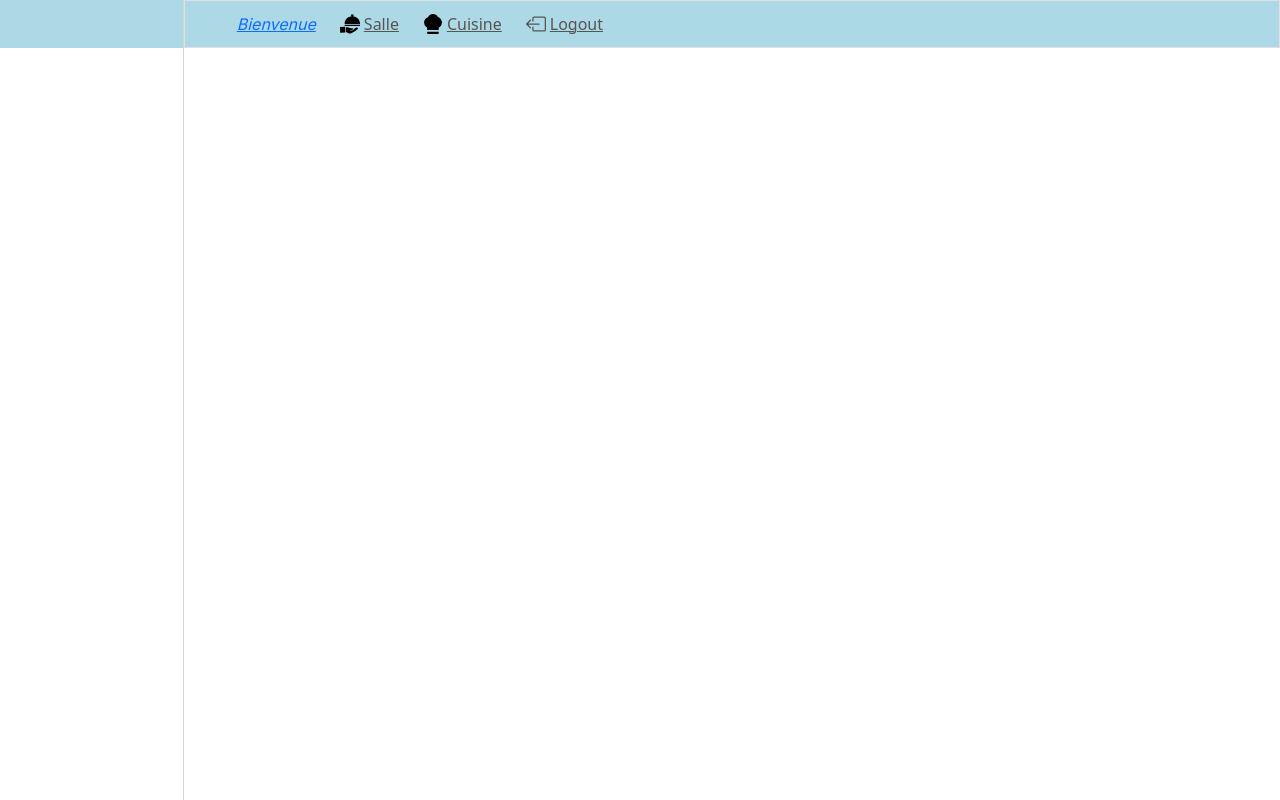
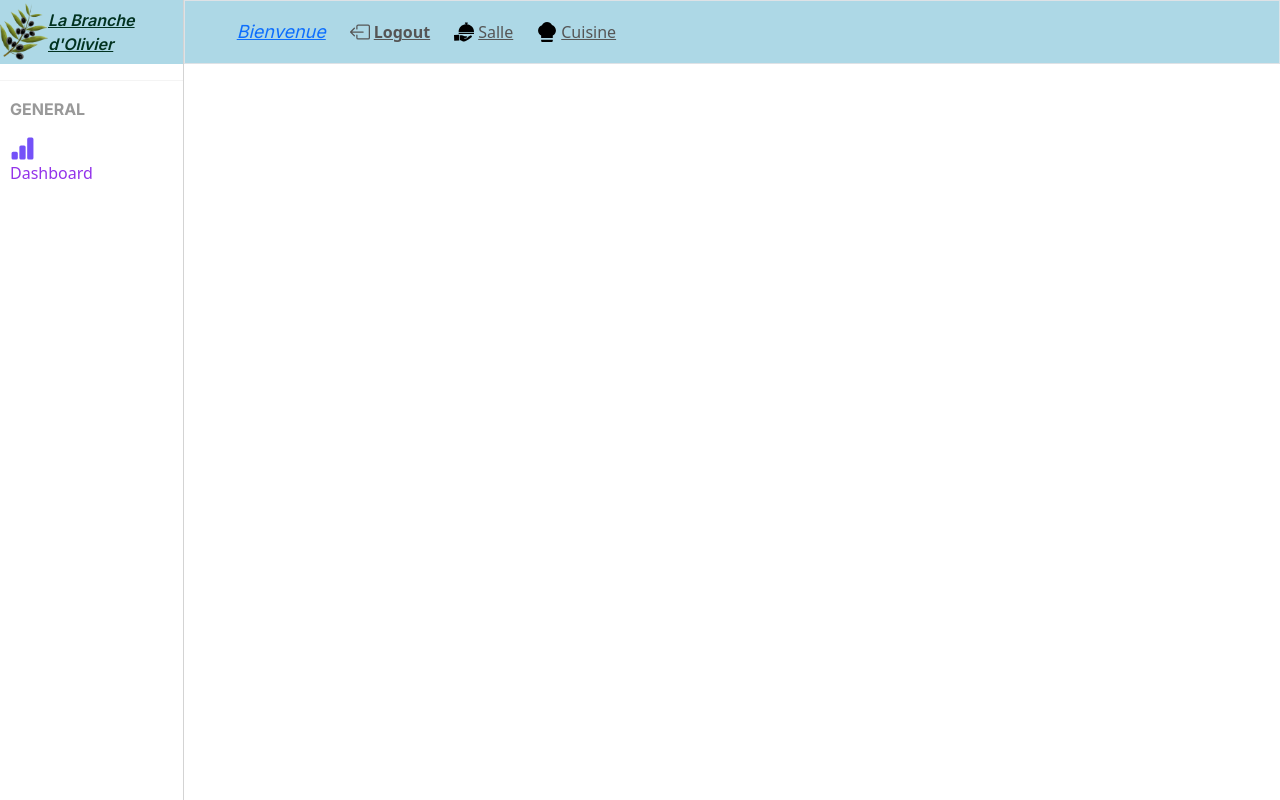
Before and after one commit to alain17-web/restaurantManager, a React (Vite) app in the folder restaurant-manager-ui/: page /dashboard in a window 1280 px wide. Built offline with nearby package versions, Linux system fonts and the light colour scheme.

Commit message:
ADD NavLink Dashboard to DashboardSidebar

```diff
--- a/restaurant-manager-ui/package.json
+++ b/restaurant-manager-ui/package.json
@@ -11,6 +11,7 @@
   },
   "dependencies": {
     "bootstrap": "^5.3.3",
+    "classnames": "^2.5.1",
     "react": "^18.2.0",
     "react-bootstrap": "^2.10.2",
     "react-dom": "^18.2.0"
--- a/restaurant-manager-ui/src/components/dashboardNavbar/DashboardNavbar.tsx
+++ b/restaurant-manager-ui/src/components/dashboardNavbar/DashboardNavbar.tsx
@@ -20,20 +20,11 @@ const DashboardNavbar = () => {
     }
 
     return (
-        <div className={"h-12 flex items-center text-[#555] text-base bg-[#ADD8E6] border border-[#D3D3D3]"}>
+        <div className={"h-16 flex items-center text-[#555] text-base bg-[#ADD8E6] border border-[#D3D3D3]"}>
             <div className={"w-full flex items-center justify-between p-5"}>
                 <div className={"flex items-center"}>
                     <div className={"flex items-center mr-5 pr-1 relative"}>
-
-                        <Link className={"font-inter decoration-0 italic pl-1"}>Bienvenue {username}</Link>
-                    </div>
-                    <div className={"flex items-center mr-5 pr-1 relative"}>
-                        <img src={"./img/restaurant-waiter.svg"} width={20} height={20}/>
-                        <Link to={'/restaurant'} className={'text-[#555] decoration-0 cursor-pointer pl-1'}>Salle</Link>
-                    </div>
-                    <div className={"flex items-center mr-5 pr-1 relative"}>
-                        <img src={"./img/chef.svg"} width={20} height={20}/>
-                        <Link to={'/kitchen'} className={'text-[#555] decoration-0 cursor-pointer pl-1'}>Cuisine</Link>
+                        <Link className={"text-lg font-inter decoration-0 italic pl-1"}>Bienvenue {username}</Link>
                     </div>
                     <div className={"flex items-center mr-5 pr-1 relative"}>
                         <svg xmlns="http://www.w3.org/2000/svg" width="20" height="20" fill="currentColor"
@@ -44,8 +35,17 @@ const DashboardNavbar = () => {
                             <path fillRule="evenodd"
                                   d="M.146 8.354a.5.5 0 0 1 0-.708l3-3a.5.5 0 1 1 .708.708L1.707 7.5H10.5a.5.5 0 0 1 0 1H1.707l2.147 2.146a.5.5 0 0 1-.708.708z"/>
                         </svg>
-                        <Link className={'text-[#555] decoration-0 cursor-pointer pl-1'}>Logout</Link>
+                        <Link className={'text-[#555] decoration-0 cursor-pointer pl-1 font-semibold'}>Logout</Link>
                     </div>
+                    <div className={"flex items-center mr-5 pr-1 relative"}>
+                        <img src={"./img/restaurant-waiter.svg"} width={20} height={20}/>
+                        <Link to={'/restaurant'} className={'text-[#555] decoration-0 cursor-pointer pl-1'}>Salle</Link>
+                    </div>
+                    <div className={"flex items-center mr-5 pr-1 relative"}>
+                        <img src={"./img/chef.svg"} width={20} height={20}/>
+                        <Link to={'/kitchen'} className={'text-[#555] decoration-0 cursor-pointer pl-1'}>Cuisine</Link>
+                    </div>
+
                 </div>
             </div>
         </div>
--- a/restaurant-manager-ui/src/components/dashboardSidebar/DashboardSidebar.tsx
+++ b/restaurant-manager-ui/src/components/dashboardSidebar/DashboardSidebar.tsx
@@ -1,9 +1,40 @@
+import {Link, NavLink, useLocation} from "react-router-dom"
+import classNames from 'classnames'
 
 const DashboardSidebar = () => {
+
+    const location = useLocation()
+
     return (
-        <div className={"flex-1 min-h-screen border-r border-[#D3D3D3]"}>
-            <div className={"h-12 flex items-center justify-center bg-[#ADD8E6]"}>
-
+        <div className={"flex-1 min-h-screen border-r-[0.5px] border-[#D3D3D3]"}>
+            <div className={"h-16 flex items-center justify-center bg-[#ADD8E6]"}>
+                <img src={"./img/logo.png"} alt="logo" width="48px" height="48px"/>
+                <Link className={"font-inter text-[#013220] decoration-0 italic font-semibold"}>La Branche
+                    d'Olivier</Link>
+            </div>
+            <hr className={'h-0 border-[O.5px] border-[#D3D3D3]'}/>
+            <div className={'pl-[10px]'}>
+                <ul className={"m-0 p-0 list-none"}>
+                    <p className={"text-base text-[#999] mt-[15px] mb-[15px] font-inter font-bold"}>GENERAL</p>
+                    <NavLink
+                        to={location.pathname !== "/dashboard" ? "/dashboard" : "#"}
+                        className={({isActive}: { isActive: boolean }) =>
+                            classNames('no-underline', {
+                                'text-gray-500': !isActive,
+                                'text-purple-600': isActive,
+                            })
+                        }
+                    >
+                        <li>
+                            <svg xmlns="http://www.w3.org/2000/svg" width="25" height="25" fill="#7451f8"
+                                 className="bi bi-bar-chart-fill mr-[10px]" viewBox="0 0 16 16">
+                                <path
+                                    d="M1 11a1 1 0 0 1 1-1h2a1 1 0 0 1 1 1v3a1 1 0 0 1-1 1H2a1 1 0 0 1-1-1zm5-4a1 1 0 0 1 1-1h2a1 1 0 0 1 1 1v7a1 1 0 0 1-1 1H7a1 1 0 0 1-1-1zm5-5a1 1 0 0 1 1-1h2a1 1 0 0 1 1 1v12a1 1 0 0 1-1 1h-2a1 1 0 0 1-1-1z"/>
+                            </svg>
+                            Dashboard
+                        </li>
+                    </NavLink>
+                </ul>
             </div>
         </div>
     );
```
Also changed, not shown: 1 other file (tests, documents, lock files or other folders).
